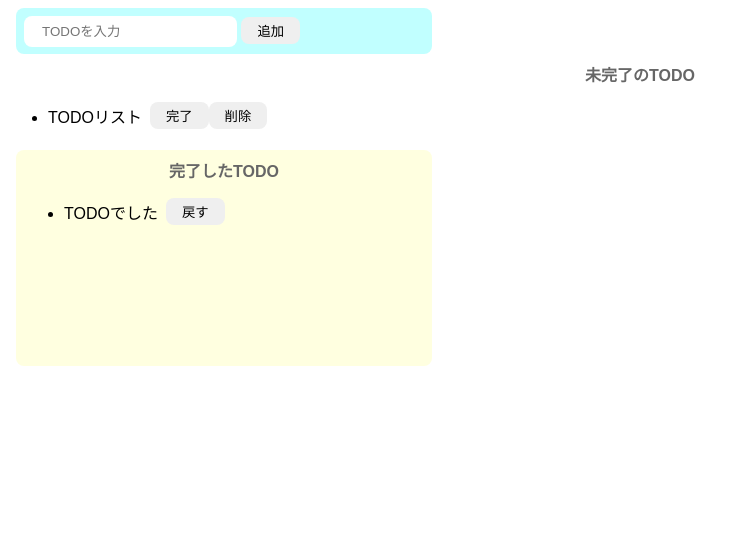
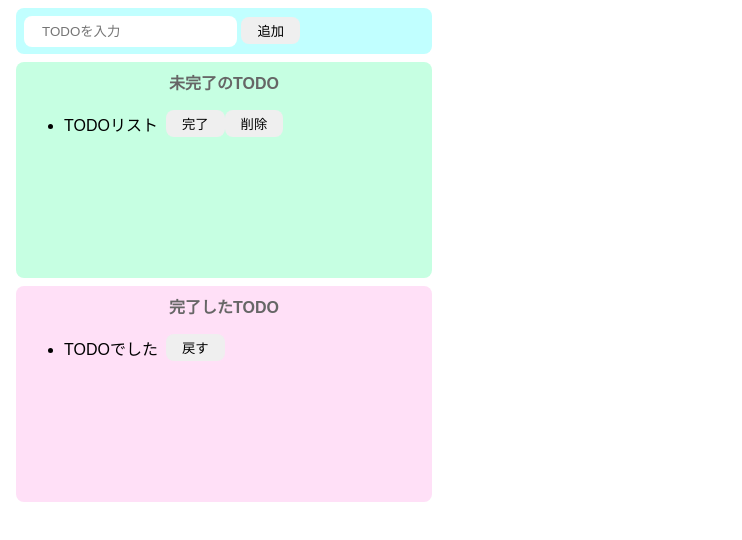
Before and after one commit to m-kawahigashi/TODO_APP, a website built with Parcel: page index.html in a window 1280 px wide. Shown: the whole page, without its empty margins (0-742 px from the left). Built offline with nearby package versions, Linux system fonts and the light colour scheme.

Commit message:
UPDATE style.css ・class名変更によるcss未反映箇所 ・背景色 の修正

```diff
--- a/src/styles.css
+++ b/src/styles.css
@@ -33,7 +33,7 @@ li {
   border-radius: 8px;
 }
 
-.imcomplete-todo {
+.incomplete-todo {
   background: #c6ffe2;
   width: 400px;
   min-height: 200px;
@@ -43,7 +43,7 @@ li {
 }
 
 .complete-todo {
-  background: #ffffe0;
+  background: #ffe0f7;
   width: 400px;
   min-height: 200px;
   padding: 8px;
```
